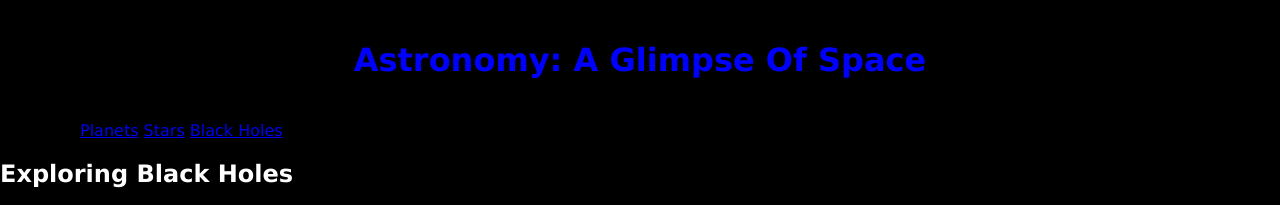
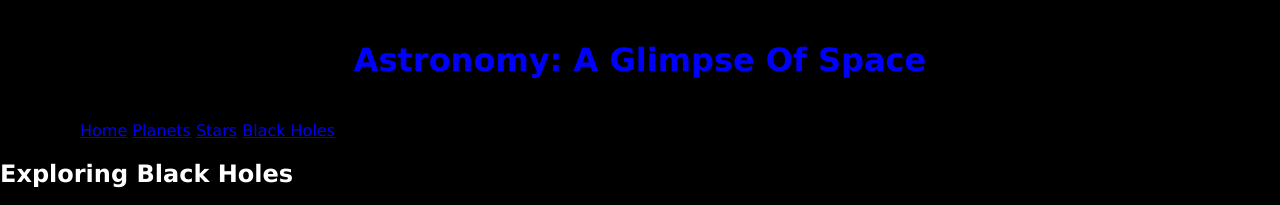
Before and after one commit to hakonpeterson/lis351-hakonpeterson-github.io, a plain HTML site: page blackholes.html in a window 1280 px wide. Shown: the top 205 px of the page. Drawn offline with Linux system fonts and the light colour scheme.

Commit message:
Update blackholes.html

```diff
--- a/blackholes.html
+++ b/blackholes.html
@@ -36,6 +36,7 @@
 
 	<nav>
 		<ul>
+			<li style="text-align: center; display: inline;"><a href="astronomywebsite.html">Home</a></li>
 			<li style="text-align: center; display: inline;"><a href="index.HTML">Planets</a></li>
 			<li style="text-align: center; display: inline;"><a href="Stars.html">Stars</a></li>
 			<li style="text-align: center; display: inline"><a href="blackholes.html">Black Holes</a></li>
```
